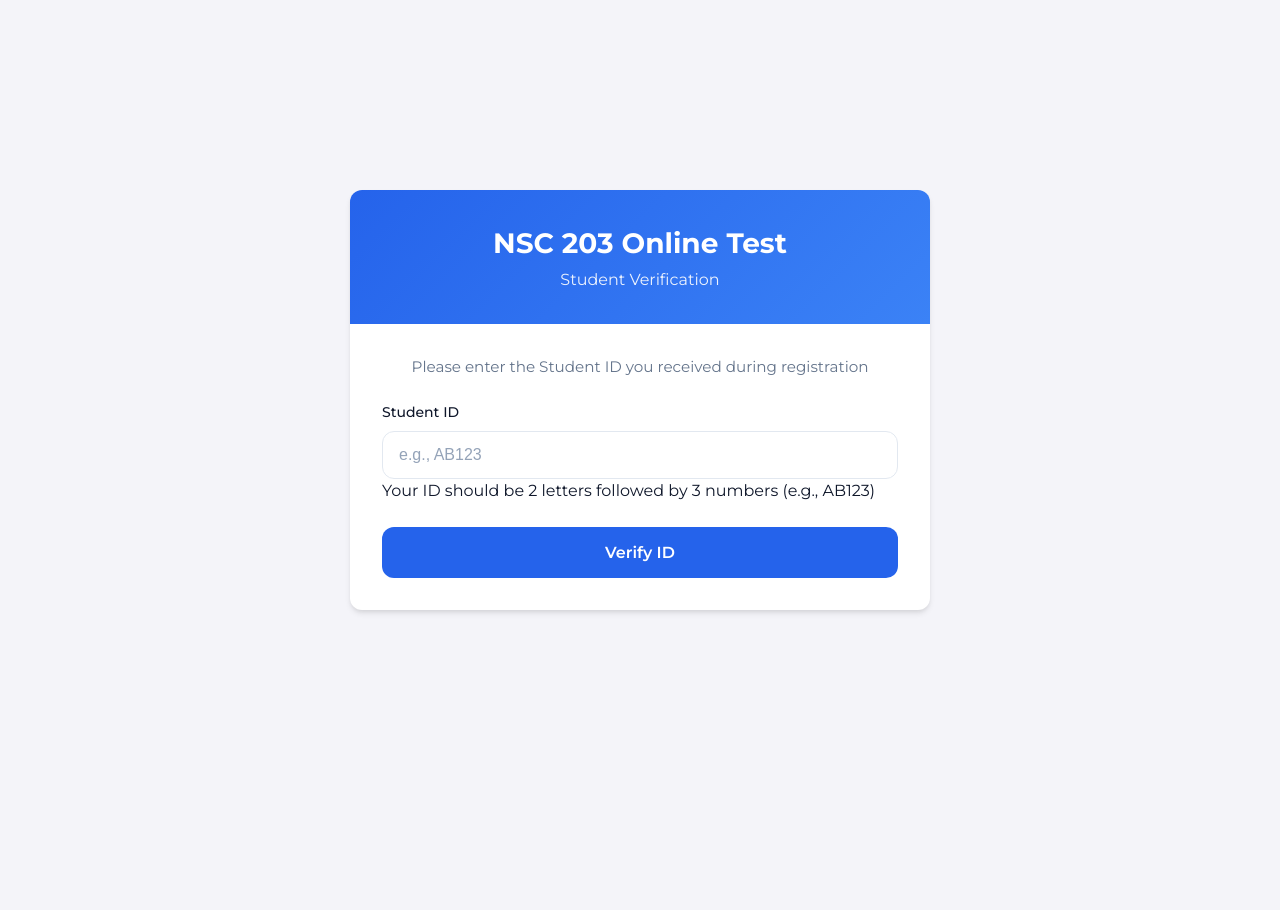
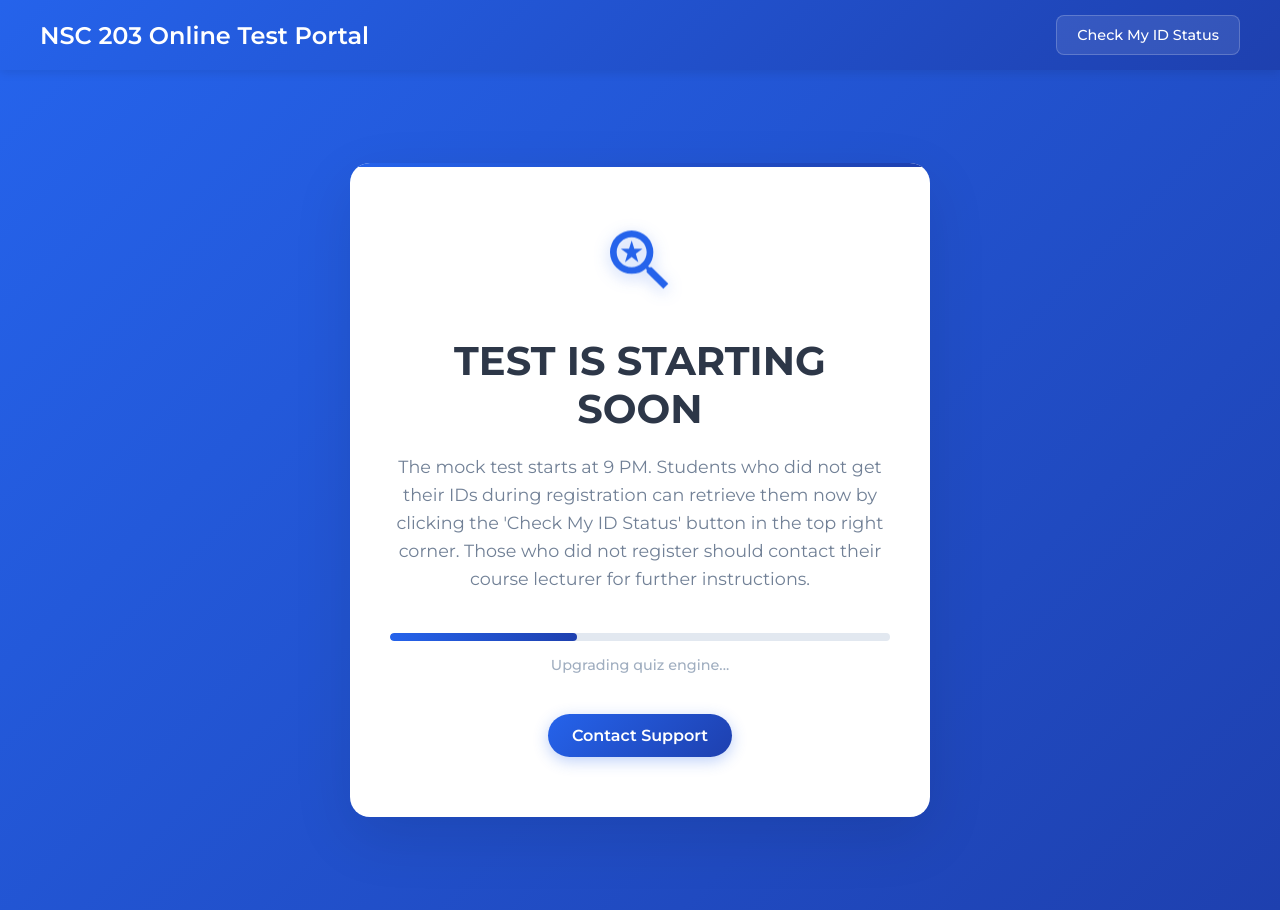
Before and after one commit to kachiDeGreat/quiz-app, a React (Create React App) app: page / in a window 1280 px wide. Before the commit the page ends 800 px from the top, so only its background shows below. Built offline with nearby package versions, Linux system fonts and the light colour scheme.

Commit message:
end test

```diff
--- a/src/App.tsx
+++ b/src/App.tsx
@@ -47,7 +47,7 @@ const App: React.FC = () => {
   return (
     <div className="app">
       {/* Header */}
-      {/* {currentView !== "check-id" && (
+      {currentView !== "check-id" && (
         <div className="app-header">
           <div className="header-content">
             <h1 className="app-title">NSC 203 Online Test Portal</h1>
@@ -58,10 +58,10 @@ const App: React.FC = () => {
             </div>
           </div>
         </div>
-      )} */}
+      )}
 
       {/* Main content */}
-      <div className="app-content">
+      {/* <div className="app-content">
         {currentView === "registration" && (
           <Registration
             onRegistrationComplete={handleRegistrationComplete}
@@ -92,9 +92,9 @@ const App: React.FC = () => {
             <CheckID />
           </div>
         )}
-      </div>
+      </div> */}
 
-      {/* <MaintenancePage /> */}
+      <MaintenancePage />
       {/* <ExportToPDFButton /> */}
 
       <Toaster
--- a/src/component/underMaintance/MaintenancePage.tsx
+++ b/src/component/underMaintance/MaintenancePage.tsx
@@ -33,11 +33,12 @@ const MaintenancePage: React.FC = () => {
         </h1>
         {/* <h1 className="maintenance-title">Quiz App Under Maintenance</h1> */}
 
-        {/* <p className="maintenance-description">
-          We're upgrading our quiz platform to bring you better questions and
-          improved features. Use this time to prepare for your upcoming tests -
-          we'll be back soon with enhanced study tools!
-        </p> */}
+        <p className="maintenance-description">
+          The mock test starts at 9 PM. Students who did not get their IDs
+          during registration can retrieve them now by clicking the 'Check My ID
+          Status' button in the top right corner. Those who did not register
+          should contact their course lecturer for further instructions.
+        </p>
 
         <div className="maintenance-progress">
           <div className="progress-bar">
@@ -50,9 +51,12 @@ const MaintenancePage: React.FC = () => {
           {/* <a href="https://wa.link/7fu1sh" className="contact-link">
             Contact Support
           </a> */}
-          {/* <a href="mailto:mail.ricx@gmail.com" className="contact-link">
+          <a
+            href="mailto:onyekachi.godswill.richard@gmail.com"
+            className="contact-link"
+          >
             Contact Support
-          </a> */}
+          </a>
         </div>
       </div>
     </div>
```
